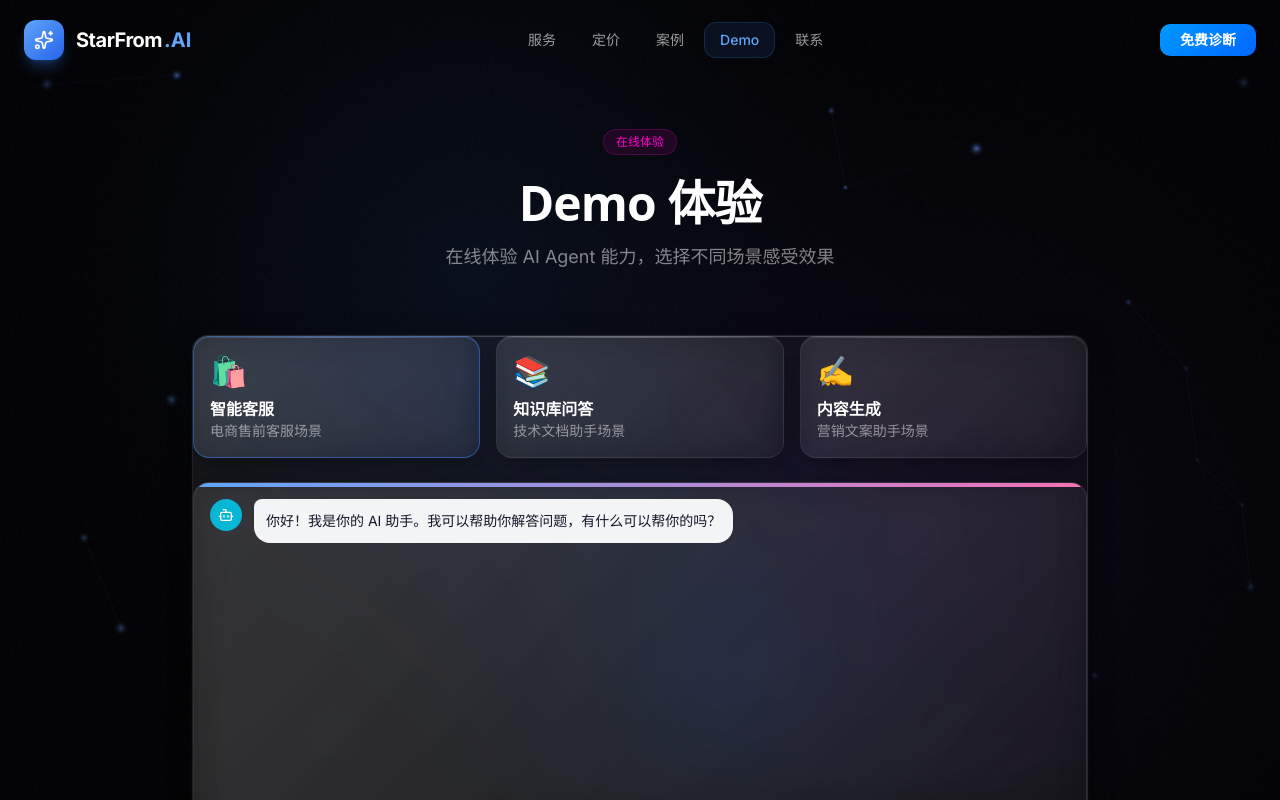
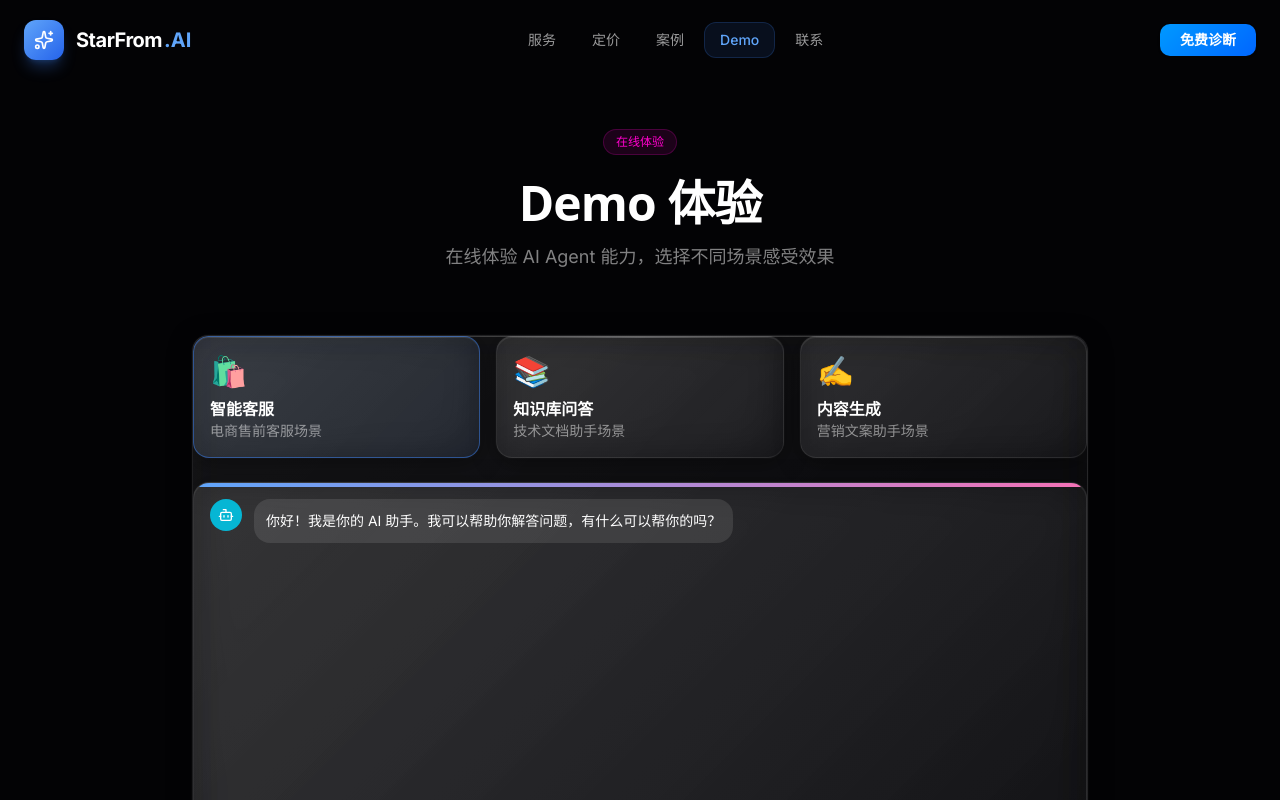
Before and after one commit to james3060x/starfrom.ai, a Next.js app: page /demo in a window 1280 px wide. Shown: the top 800 px of the page. Built offline with nearby package versions, Linux system fonts and the light colour scheme.

Commit message:
update: 网站内容更新 02-18 23:19

```diff
--- a/src/app/demo/page.tsx
+++ b/src/app/demo/page.tsx
@@ -8,7 +8,7 @@ export const metadata: Metadata = {
 
 export default function DemoPage() {
   return (
-    <div className="min-h-screen relative">
+    <div className="min-h-screen bg-[#030305] text-white relative">
       <div className="relative pt-32 pb-16">
         <div className="container max-w-7xl mx-auto px-4 text-center relative z-10">
           <span className="badge-pink mb-6 inline-block">
--- a/src/components/demo/DemoChat.tsx
+++ b/src/components/demo/DemoChat.tsx
@@ -137,14 +137,10 @@ export function DemoChat() {
             {messages.map((message, index) => (
               <div
                 key={index}
-                className={`flex items-start gap-3 ${
-                  message.role === 'user' ? 'flex-row-reverse' : ''
-                }`}
+                className={`flex items-start gap-3 ${message.role === 'user' ? 'justify-end' : ''}`}
               >
                 <div className={`w-8 h-8 rounded-full flex items-center justify-center flex-shrink-0 ${
-                  message.role === 'user'
-                    ? 'bg-[#1e3a5f]'
-                    : 'bg-[#06b6d4]'
+                  message.role === 'user' ? 'bg-[#1e3a5f]' : 'bg-[#06b6d4]'
                 }`}>
                   {message.role === 'user' ? (
                     <User className="w-4 h-4 text-white" />
@@ -153,9 +149,7 @@ export function DemoChat() {
                   )}
                 </div>
                 <div className={`max-w-[80%] p-3 rounded-2xl ${
-                  message.role === 'user'
-                    ? 'bg-[#1e3a5f] text-white rounded-tr-sm'
-                    : 'bg-gray-100 text-gray-900 rounded-tl-sm'
+                  message.role === 'user' ? 'bg-[#1e3a5f] text-white border border-blue-500/20' : 'bg-white/10 text-white'
                 }`}>
                   <p className="text-sm whitespace-pre-wrap">{message.content}</p>
                 </div>
```
